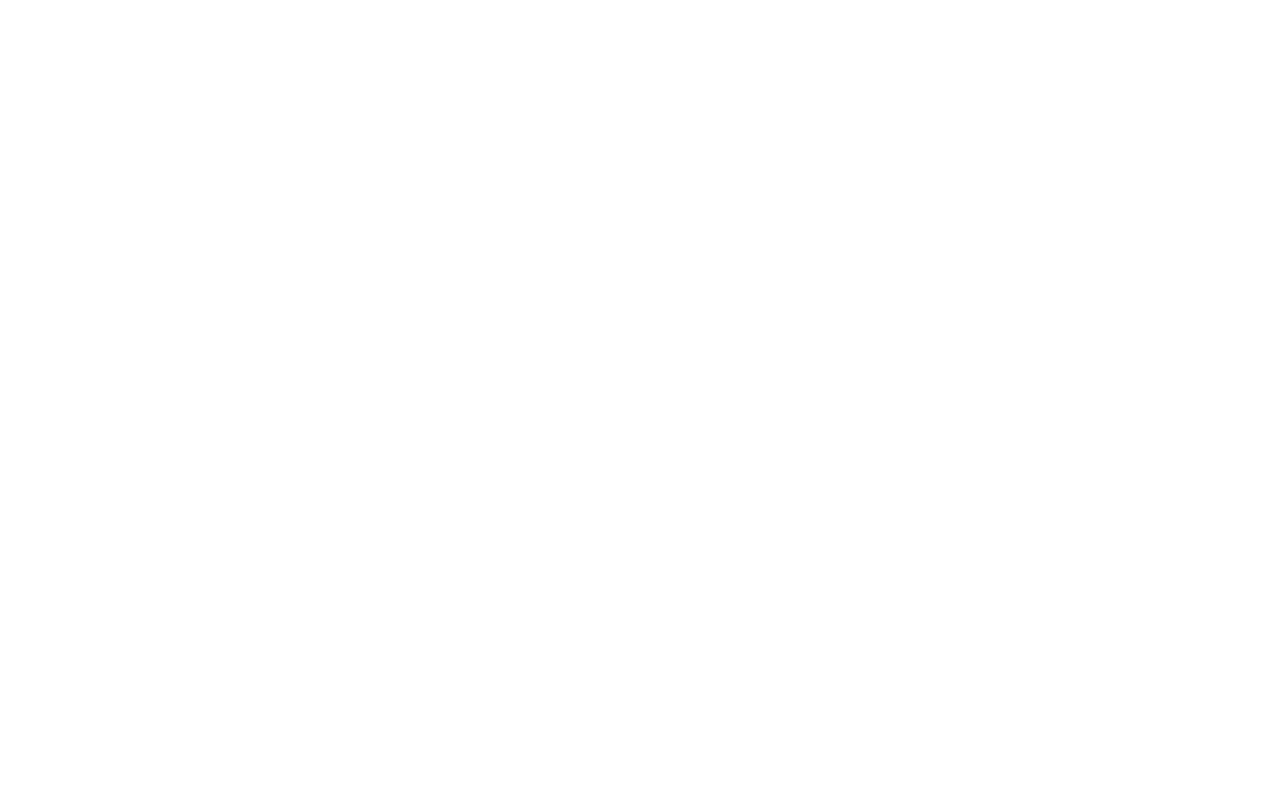
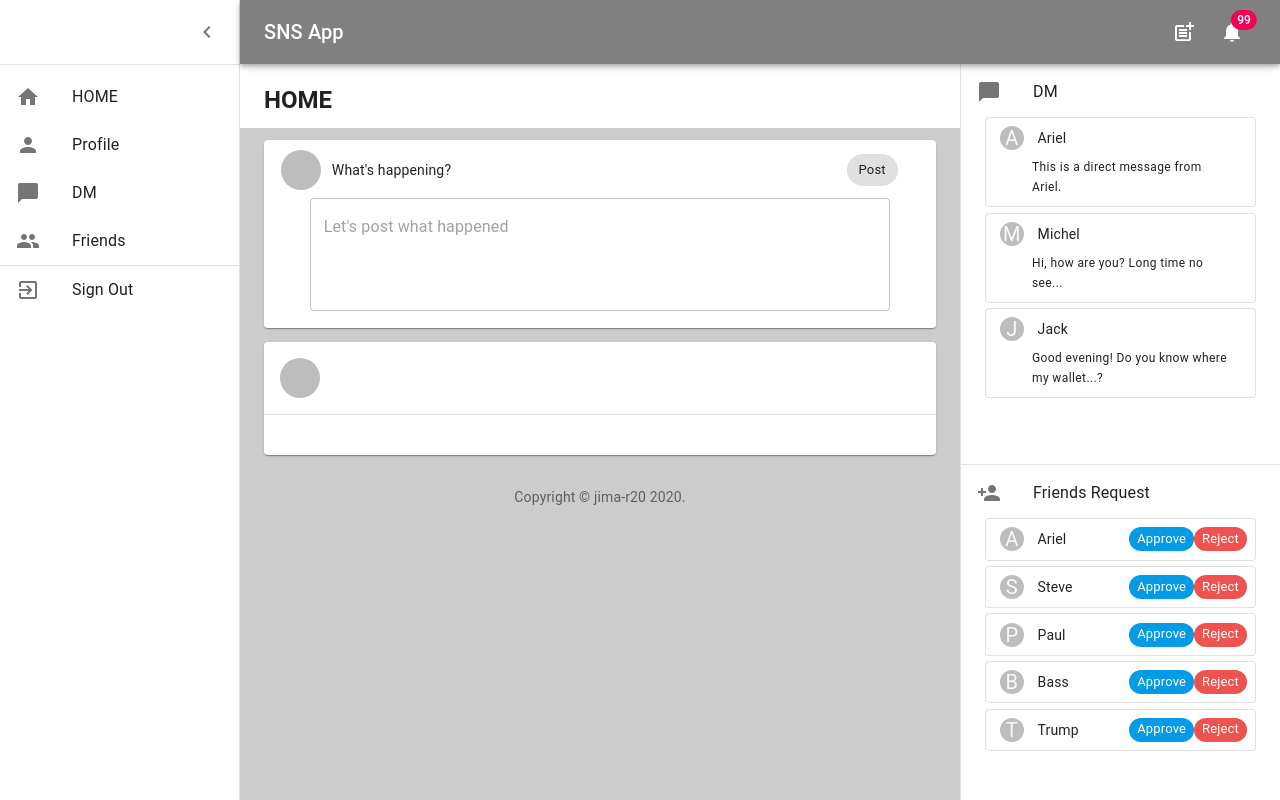
Before and after one commit to jima-r20/sns-app-frontend, a React (Create React App) app: page /posts in a window 1280 px wide. Built offline with nearby package versions, Linux system fonts and the light colour scheme.

Commit message:
投稿の詳細ページのモック作成、ReactRouterを用いてページの一部のみルーティング

```diff
--- a/src/views/App.tsx
+++ b/src/views/App.tsx
@@ -12,7 +12,7 @@ const App: React.FC = () => {
           <Route exact path="/" component={SignInPage} />
           <Route path="/signin/" component={SignInPage} />
           <Route path="/signup/" component={SignUpPage} />
-          <Route path="/top/" component={TopPage} />
+          <Route path="/posts/" component={TopPage} />
         </Switch>
       </BrowserRouter>
     </div>
--- a/src/views/components/PostItem.tsx
+++ b/src/views/components/PostItem.tsx
@@ -9,6 +9,7 @@ import {
   CardContent,
   Typography,
 } from '@material-ui/core';
+import { Link, useRouteMatch } from 'react-router-dom';
 
 interface PROPS_POST {
   displayName: string;
@@ -19,11 +20,21 @@ const PostItem: React.FC<PROPS_POST> = (props) => {
   const { displayName, content } = props;
   const avatarIcon = displayName.charAt(0).toUpperCase();
 
+  const match = useRouteMatch();
+
   return (
+    /*
+      @TODO: 詳細ページに遷移した後にクリックできないようにする必要あり
+      解決策：<Link />と<CardActionArea />が効かないようにする
+    */
     <React.Fragment>
       <Grid item xs={12}>
         <Card>
           <CardActionArea>
+            <Link
+              to={`${match.url}/1`}
+              style={{ textDecoration: 'none', color: 'inherit' }}
+            >
               <CardHeader
                 avatar={<Avatar>{avatarIcon}</Avatar>}
                 title={displayName}
@@ -34,6 +45,7 @@ const PostItem: React.FC<PROPS_POST> = (props) => {
                   {content}
                 </Typography>
               </CardContent>
+            </Link>
           </CardActionArea>
         </Card>
       </Grid>
--- a/src/views/pages/Top.page.tsx
+++ b/src/views/pages/Top.page.tsx
@@ -20,10 +20,14 @@ import { AppDispatch } from '../../stores/store';
 import { useDispatch, useSelector } from 'react-redux';
 import { fetchGetPosts, selectPosts } from '../../stores/slices/post.slice';
 import { fetchGetUser } from '../../stores/slices/user.slice';
+import { Route, Switch, useRouteMatch } from 'react-router-dom';
+import PostItem from '../components/PostItem';
 
 const TopPage: React.FC = () => {
   const classes = TopPageStyles();
   const dispatch: AppDispatch = useDispatch();
+
+  let match = useRouteMatch();
 
   useEffect(() => {
     const fetchBootLoader = async () => {
@@ -46,6 +50,11 @@ const TopPage: React.FC = () => {
 
       <main className={classes.content}>
         <div className={classes.appBarSpacer} />
+        <Switch>
+          {/* ================================
+                      投稿一覧表示
+          ================================= */}
+          <Route path={match.url} exact>
             <Toolbar className={classes.subHeader}>
               <Typography variant="h5" className={classes.pageTitle}>
                 HOME
@@ -59,6 +68,28 @@ const TopPage: React.FC = () => {
                 <Copyright />
               </Box>
             </Container>
+          </Route>
+
+          {/* ================================
+                      投稿詳細表示
+          ================================= */}
+          <Route path={`${match.url}/:id`} exact>
+            <Toolbar className={classes.subHeader}>
+              <Typography variant="h5" className={classes.pageTitle}>
+                Post Detail
+              </Typography>
+            </Toolbar>
+
+            <Container maxWidth="lg" className={classes.container}>
+              <Grid container spacing={1}>
+                <PostItem displayName="detail-test" content="aaaaaaaaa" />
+              </Grid>
+              <Box pt={4}>
+                <Copyright />
+              </Box>
+            </Container>
+          </Route>
+        </Switch>
       </main>
 
       <RightSideBar />
```
Lines whose indentation alone changed are shown as unchanged.
